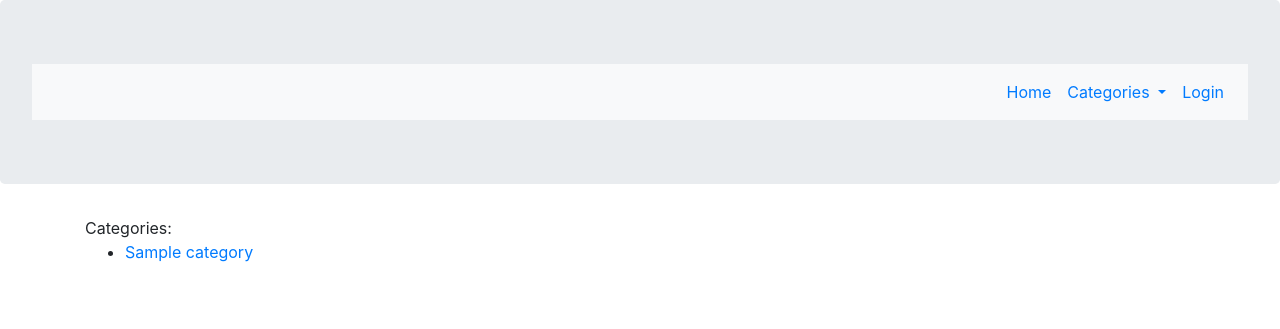
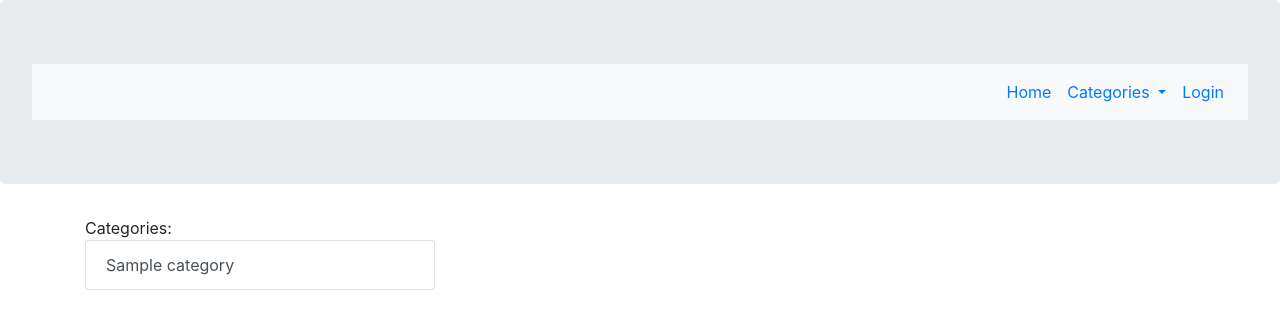
Before and after one commit to lzhengem/Item_Catalog, a Flask app: template templates/catalog.html in a window 1280 px wide. Shown: the top 329 px of the page. Run offline with Flask 2, Linux system fonts and the light colour scheme; the template is opened without the code that fills it: most values are stand-ins (such as "Sample title", 1, 10 or a date in 2020); parts of the project's set-up code (start-up, migrations or seed data) failed here and were passed over; some libraries are stand-ins or nearby versions.

Commit message:
update: Edit categories list to be responsive using bootstrap

```diff
--- a/templates/catalog.html
+++ b/templates/catalog.html
@@ -2,12 +2,16 @@
 {% block content %}
 
     Categories:
-    <ul>
+    <div class="row">
+  <div class="col-4">
+    <div class="list-group">
     {% for category in categories%}
-        <li><a href="{{url_for('category_items',category_id=category.id)}}"> {{category.name}}</a></li>
+    <a class="list-group-item list-group-item-action" href="{{url_for('category_items',category_id=category.id)}}">{{category.name}}</a>
 
     {% endfor%}
-    </ul>
+    </div>
+  </div>
+</div>
     {% if logged_in: %}
         <a href="{{ url_for('new')}}">Add item</a>
     {% endif %}
```
